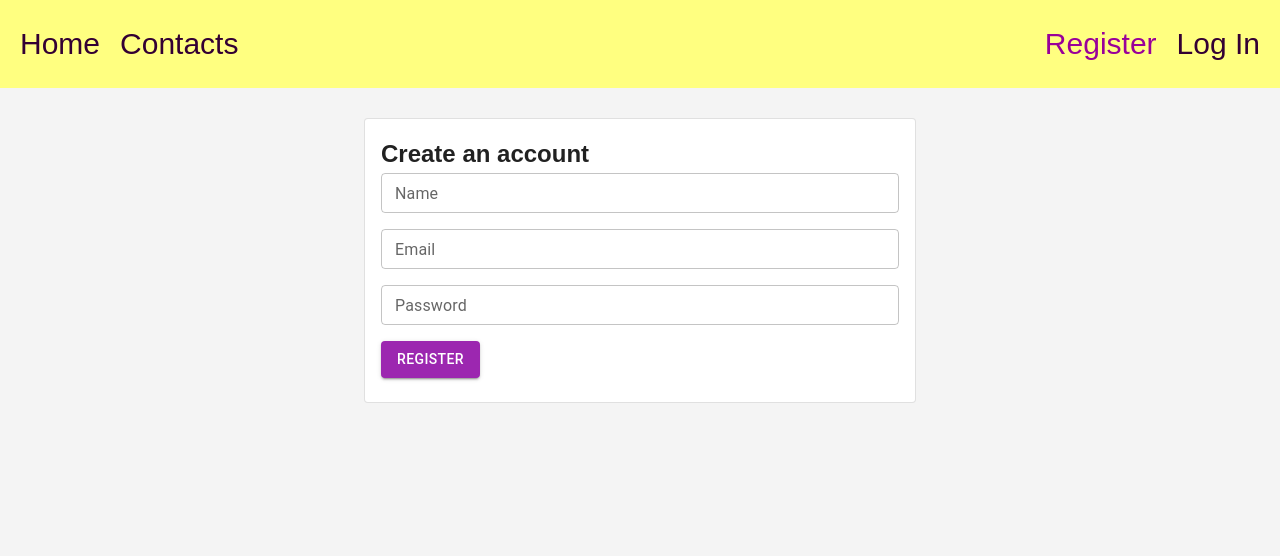
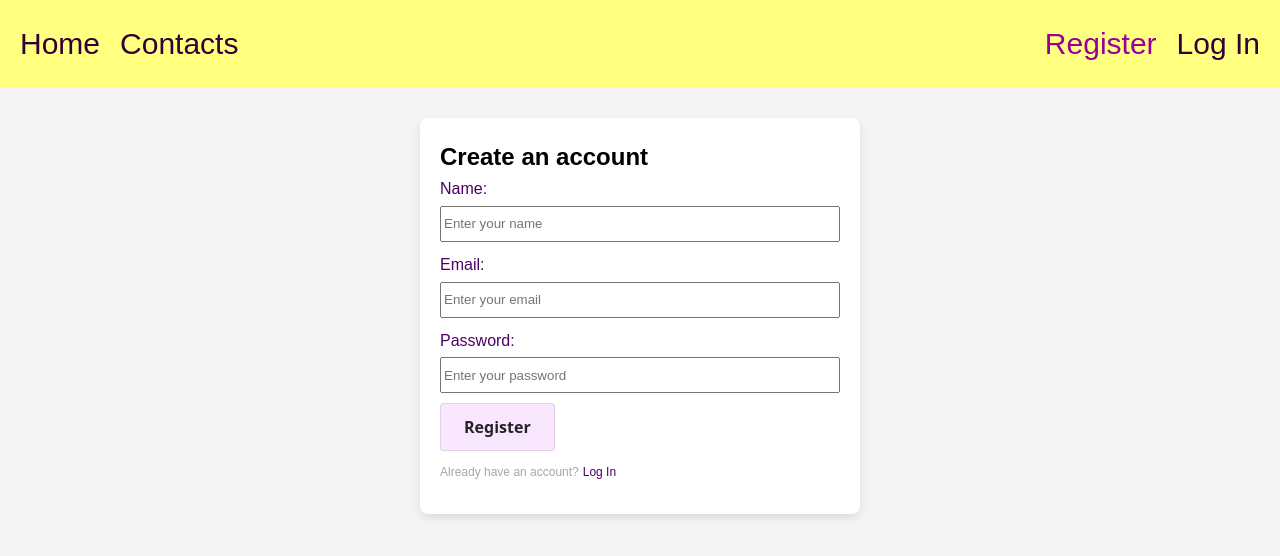
Before and after one commit to AnnnnnnK/goit-react-hw-08, a React (Vite) app: page /register in a window 1280 px wide. Shown: the top 556 px of the page. Built offline with nearby package versions, Linux system fonts and the light colour scheme.

Commit message:
add forms

```diff
--- a/src/components/ContactForm/ContactForm.module.css
+++ b/src/components/ContactForm/ContactForm.module.css
@@ -1,15 +1,32 @@
-.form {
+.container {
+  display: flex;
+  justify-content: center;
+  align-items: center;
+  width: 100%;
+  height: 100%;
+}
+
+.formContainer {
+  background-color: #ffffff;
+  border-radius: 8px;
+  box-shadow: 0 4px 8px rgba(0, 0, 0, 0.1);
+  padding: 20px;
+  max-width: 400px;
+  width: 100%;
+}
+
+.fieldContainer {
   display: flex;
   flex-direction: column;
-  gap: 10px;
-  margin-left: 20px;
+  gap: 4px;
+  margin-bottom: 10px;
 }
 
 .label {
   color: #4d0066;
 }
 .input {
-  width: 300px;
+  /* width: 300px; */
   height: 30px;
 }
 
@@ -41,10 +58,10 @@
   -webkit-user-select: none;
   touch-action: manipulation;
   vertical-align: baseline;
-  width: 250px;
-  height: 20px;
-  margin-bottom: 20px;
-  margin-left: 20px;
+  /* width: 250px;
+  height: 20px; */
+  /* margin-bottom: 20px;
+  margin-left: 20px; */
 }
 
 .btn:hover,
--- a/src/components/LoginForm/LoginForm.jsx
+++ b/src/components/LoginForm/LoginForm.jsx
@@ -1,72 +1,70 @@
-import { Field, Form, Formik, useFormik } from "formik";
+import { Field, Form, Formik } from "formik";
 import { useDispatch } from "react-redux";
 import { login } from "../../redux/auth/operations";
-import { Button, Card, CardContent, Container, TextField } from "@mui/material";
+// import { Form } from "react-router-dom";
 import css from "./LoginForm.module.css";
 import { NavLink } from "react-router-dom";
-// import { Form } from "react-router-dom";
 
 const LoginForm = () => {
-  const dispatch = useDispatch();
-
-  const formik = useFormik({
-    initialValues: {
+  const initialValues = {
     email: "",
     password: "",
-    },
-    //  validationSchema: validationSchema,
-    onSubmit: (values, options) => {
+  };
+
+  const dispatch = useDispatch();
+  const handleSubmit = (values, options) => {
     console.log(values);
     dispatch(login(values));
     options.resetForm();
-    },
-  });
+  };
   return (
-    <Container maxWidth="sm">
-      <Card variant="outlined">
-        <CardContent>
-          <form onSubmit={formik.handleSubmit}>
+    <div className={css.container}>
+      <Formik
+        initialValues={initialValues}
+        onSubmit={handleSubmit}
+        // className={css.container}
+      >
+        <Form className={css.formContainer}>
+          {/* <div className={css.fieldContainer}> */}
           <h2>Log in to your account</h2>
-            <div>
-              <TextField
-                fullWidth
-                size="small"
+          {/* <label className={css.label}>Name:</label> */}
+          <div className={css.fieldContainer}>
+            <label className={css.label}>Name:</label>
+            <Field
               name="email"
-                label="Email"
-                value={formik.values.email}
-                onChange={formik.handleChange}
-                sx={{ mb: 2 }}
-              />
-              <TextField
-                fullWidth
-                // id="password"
-                size="small"
-                name="password"
-                label="Password"
-                type="password"
-                value={formik.values.password}
-                onChange={formik.handleChange}
-                onBlur={formik.handleBlur}
-                sx={{ mb: 2 }}
+              type="text"
+              placeholder="Enter your email"
+              className={css.input}
             />
           </div>
-            <Button
-              // sx={{ ml: 56 }}
-              color="secondary"
-              variant="contained"
-              size="small"
-              type="submit"
-            >
-              Log In
-            </Button>
-          </form>
-        </CardContent>
-      </Card>
-    </Container>
+          {/* <label className={css.label}>Name:
 
-    // </div>
+            </label> */}
+          <div className={css.fieldContainer}>
+            <label className={css.label}>Password:</label>
+            <Field
+              name="password"
+              type="password"
+              placeholder="Enter your password"
+              className={css.input}
+            />
+          </div>
+          <button type="submit" className={css.btn}>
+            Login
+          </button>
+          <div className={css.textContainer}>
+            <NavLink to="/register" className={css.link}>
+              Register
+            </NavLink>
+            <p className={css.text}> if you don't have an account</p>
+          </div>
+        </Form>
+      </Formik>
+    </div>
   );
 };
+
+export default LoginForm;
 
 // const LoginForm = () => {
 //   const initialValues = {
@@ -95,4 +93,4 @@ const LoginForm = () => {
 //   );
 // };
 
-export default LoginForm;
+// export default LoginForm;
--- a/src/components/RegistrationForm/RegistrationForm.jsx
+++ b/src/components/RegistrationForm/RegistrationForm.jsx
@@ -1,102 +1,67 @@
-import { Field, Form, Formik, useFormik } from "formik";
+import { Field, Form, Formik } from "formik";
 import { useDispatch } from "react-redux";
 import { register } from "../../redux/auth/operations";
-import { Button, Card, CardContent, Container, TextField } from "@mui/material";
+import css from "./RegistrationForm.module.css";
 import { NavLink } from "react-router-dom";
 
 const RegistrationForm = () => {
-  const dispatch = useDispatch();
-
-  const formik = useFormik({
-    initialValues: {
+  const initialValues = {
     name: "",
     email: "",
     password: "",
-    },
-    //  validationSchema: validationSchema,
-    onSubmit: (values, options) => {
+  };
+  const dispatch = useDispatch();
+
+  const handleSubmit = (values, options) => {
     console.log(values);
     dispatch(register(values));
     options.resetForm();
-    },
-  });
+  };
   return (
-    <Container maxWidth="sm">
-      <Card variant="outlined">
-        <CardContent>
-          <form onSubmit={formik.handleSubmit}>
+    <div className={css.container}>
+      <Formik initialValues={initialValues} onSubmit={handleSubmit}>
+        <Form className={css.formContainer}>
+          {/* <div className={css.fieldContainer}> */}
           <h2>Create an account</h2>
-            <TextField
-              fullWidth
+          <div className={css.fieldContainer}>
+            <label className={css.label}>Name:</label>
+            <Field
               name="name"
-              label="Name"
-              value={formik.values.name}
-              onChange={formik.handleChange}
-              size="small"
-              sx={{ mb: 2 }}
-              // margin="normal"
+              placeholder="Enter your name"
+              className={css.input}
             />
-            <TextField
-              fullWidth
-              // id="email"
+          </div>
+          <div className={css.fieldContainer}>
+            <label className={css.label}>Email:</label>
+            <Field
               name="email"
-              label="Email"
-              value={formik.values.email}
-              onChange={formik.handleChange}
-              size="small"
-              sx={{ mb: 2 }}
-              // margin="normal"
-              // onBlur={formik.handleBlur}
-              // error={formik.touched.email && Boolean(formik.errors.email)}
-              // helperText={formik.touched.email && formik.errors.email}
+              type="text"
+              placeholder="Enter your email"
+              className={css.input}
             />
-            <TextField
-              fullWidth
-              // id="password"
+          </div>
+          <div className={css.fieldContainer}>
+            <label className={css.label}>Password:</label>
+            <Field
               name="password"
-              label="Password"
               type="password"
-              value={formik.values.password}
-              onChange={formik.handleChange}
-              size="small"
-              sx={{ mb: 2 }}
-              // margin="normal"
+              placeholder="Enter your password"
+              className={css.input}
             />
-            <Button color="secondary" variant="contained" type="submit">
+          </div>
+          <button type="submit" className={css.btn}>
             Register
-            </Button>
-          </form>
-        </CardContent>
-      </Card>
-    </Container>
+          </button>
+          <div className={css.textContainer}>
+            <p className={css.text}>Already have an account?</p>
+            <NavLink to="/login" className={css.link}>
+              Log In
+            </NavLink>
+          </div>
+          <div />
+        </Form>
+      </Formik>
+    </div>
   );
 };
 export default RegistrationForm;
-
-// const initialValues = {
-//   name: "",
-//   email: "",
-//   password: "",
-// };
-// const dispatch = useDispatch();
-// const handleSubmit = (values, options) => {
-//   console.log(values);
-//   dispatch(register(values));
-//   options.resetForm();
-// };
-// return (
-//   <div>
-//     <Formik initialValues={initialValues} onSubmit={handleSubmit}>
-//       <Form>
-//         <Field name="name" placeholder="Enter your name" />
-//         <Field name="email" type="text" placeholder="Enter your email" />
-//         <Field
-//           name="password"
-//           type="password"
-//           placeholder="Enter your password"
-//         />
-//         <button type="submit">Login</button>
-//       </Form>
-//     </Formik>
-//   </div>
-// );
--- a/src/components/RegistrationForm/RegistrationForm.module.css
+++ b/src/components/RegistrationForm/RegistrationForm.module.css
@@ -0,0 +1,116 @@
+.container {
+  display: flex;
+  justify-content: center;
+  align-items: center;
+  width: 100%;
+  height: 100%;
+}
+
+.formContainer {
+  background-color: #ffffff;
+  border-radius: 8px;
+  box-shadow: 0 4px 8px rgba(0, 0, 0, 0.1);
+  padding: 20px;
+  max-width: 400px;
+  width: 100%;
+}
+
+/* .fieldContainer {
+  display: flex;
+  flex-direction: column;
+  gap: 20px;
+  margin-bottom: 20px;
+} */
+
+.fieldContainer {
+  display: flex;
+  flex-direction: column;
+  gap: 4px;
+  margin-bottom: 10px;
+}
+
+.form {
+  display: flex;
+  flex-direction: column;
+  gap: 10px;
+  margin-left: 20px;
+}
+
+.label {
+  color: #4d0066;
+  margin-bottom: 0;
+}
+.input {
+  /* width: 300px; */
+  height: 30px;
+}
+
+/* .tittle {
+} */
+.btn {
+  align-items: center;
+  background-color: #f9e6ff;
+  border: 1px solid rgba(0, 0, 0, 0.1);
+  border-radius: 0.25rem;
+  box-shadow: rgba(0, 0, 0, 0.02) 0 1px 3px 0;
+  box-sizing: border-box;
+  color: rgba(0, 0, 0, 0.85);
+  cursor: pointer;
+  display: inline-flex;
+  font-family: system-ui, -apple-system, system-ui, "Helvetica Neue", Helvetica,
+    Arial, sans-serif;
+  font-size: 16px;
+  font-weight: 600;
+  justify-content: center;
+  line-height: 1.25;
+
+  min-height: 3rem;
+  padding: calc(0.875rem - 1px) calc(1.5rem - 1px);
+  position: relative;
+  text-decoration: none;
+  transition: all 250ms;
+  user-select: none;
+  -webkit-user-select: none;
+  touch-action: manipulation;
+  vertical-align: baseline;
+  /* width: 250px;
+  height: 20px; */
+  /* margin-bottom: 20px;
+  margin-left: 20px; */
+}
+
+.btn:hover,
+.btn:focus {
+  border-color: #4d0066;
+  box-shadow: #c61aff 0 4px 12px;
+  color: #c61aff;
+}
+
+.btn:hover {
+  transform: translateY(-1px);
+}
+
+.btn:active {
+  background-color: #f0f0f1;
+  border-color: rgba(0, 0, 0, 0.15);
+  box-shadow: rgba(0, 0, 0, 0.06) 0 2px 4px;
+  color: rgba(0, 0, 0, 0.65);
+  transform: translateY(0);
+}
+
+.textContainer {
+  display: flex;
+  gap: 4px;
+  align-items: center;
+  /* justify-content: center; */
+}
+
+.text {
+  color: #a6a6a6;
+  font-size: 12px;
+}
+
+.link {
+  color: #4d0066;
+  font-size: 12px;
+}
```
Also changed, not shown: src/components/ContactForm/ContactForm.jsx (+11 -4 lines), src/components/LoginForm/LoginForm.module.css (+102 -3 lines). Lines whose indentation alone changed are shown as unchanged.
